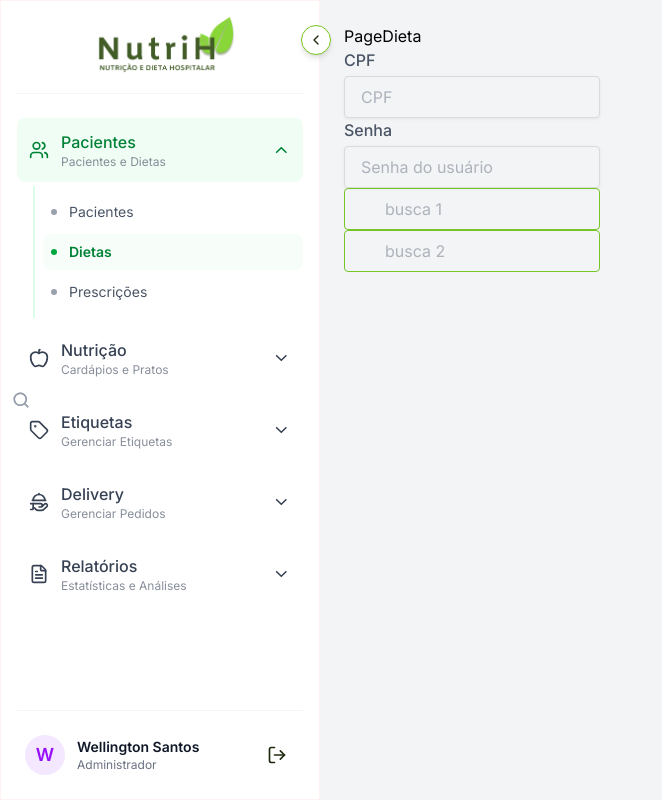
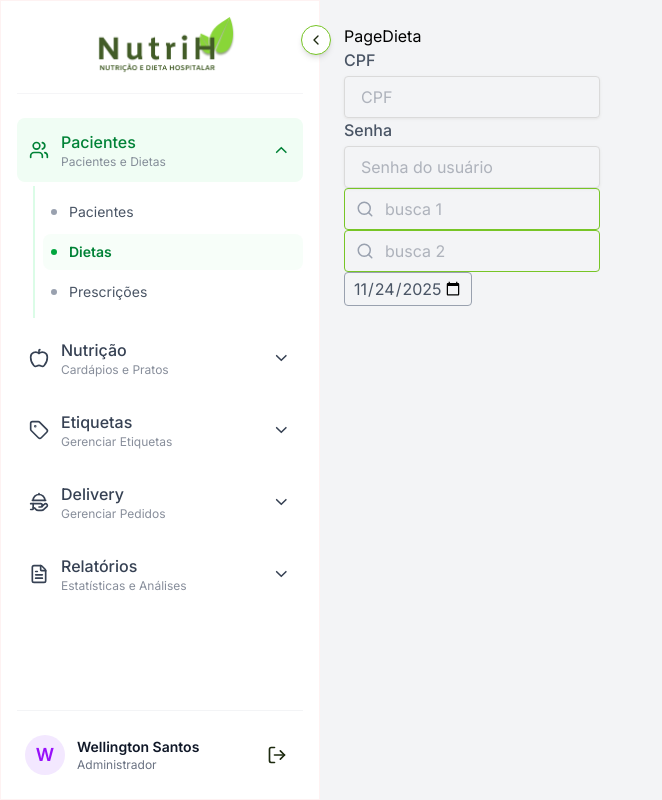
Before and after one commit to UA-Desenvolvimento-e-Inovacao/nutricao-web, a Next.js app: page /paciente/dieta in a window 1280 px wide. Shown: the whole page, without its empty margins (0-662 px from the left). Built offline with nearby package versions, Linux system fonts and the light colour scheme.

Commit message:
componente de date criado

```diff
--- a/src/app/(private)/paciente/dieta/page.tsx
+++ b/src/app/(private)/paciente/dieta/page.tsx
@@ -1,14 +1,24 @@
 'use client'
 import Input from '@/src/components/forms/Input'
+import InputDate from '@/src/components/forms/InputDate'
 import InputSeacrh from '@/src/components/forms/InputSeacrh'
 import React from 'react'
 
 function PageDieta() {
   const [busca, setBusca] = React.useState('')
   const [busca2, setBusca2] = React.useState('')
+  const [data, setData] = React.useState(new Date().toISOString().slice(0,10))
 
-  console.log('valor busca', busca);
-  console.log('valor busca2', busca2);
+  console.log('aa', data.split("-"));
+
+
+  function formatarParaISO(dataBr: string) {
+    const [dia, mes, ano] = dataBr.split("-");
+    return `${ano}-${mes}-${dia}`;
+  }
+
+  console.log('format', formatarParaISO(data));
+
 
   return (
     <div>
@@ -18,6 +28,8 @@ function PageDieta() {
       <InputSeacrh searchValue={busca} setSearcValue={setBusca} name='busca 1' place='busca 1'/>
 
       <InputSeacrh searchValue={busca2} setSearcValue={setBusca2} name='busca 2' place='busca 2'/>
+
+      <InputDate data={data} setData={setData}/>
     </div>
   )
 }
--- /dev/null
+++ b/src/components/forms/InputDate.tsx
@@ -0,0 +1,22 @@
+type PropsData = {
+  data: string;
+  setData: (value: string) => void;
+  name?: string;
+};
+
+function InputDate({ data, setData, name }: PropsData) {
+  return (
+    <div>
+      <input
+        type="date"
+        name={name}
+        id={name}
+        value={data}
+        onChange={(e)=> setData(e.target.value)}
+        className='w-32 px-2 py-1 cursor-pointer rounded border border-gray-400 text-gray-600 appearance-none focus:outline-none hover:shadow-[0_0_2px_2px_rgba(204,234,173,0.2)] focus:shadow-[0_0_2px_2px_rgba(204,234,173,0.2)]'
+      />
+    </div>
+  )
+}
+
+export default InputDate
--- a/src/components/forms/InputSeacrh.tsx
+++ b/src/components/forms/InputSeacrh.tsx
@@ -12,7 +12,7 @@ type SearchProps = {
 function InputSeacrh({searchValue, setSearcValue, ...props}: SearchProps) {
 
   return (
-    <div className="">
+    <div className="relative border-none w-max rounded">
         <Search
             className="absolute left-3 top-1/2 transform
                     -translate-y-1/2 text-gray-400
```
